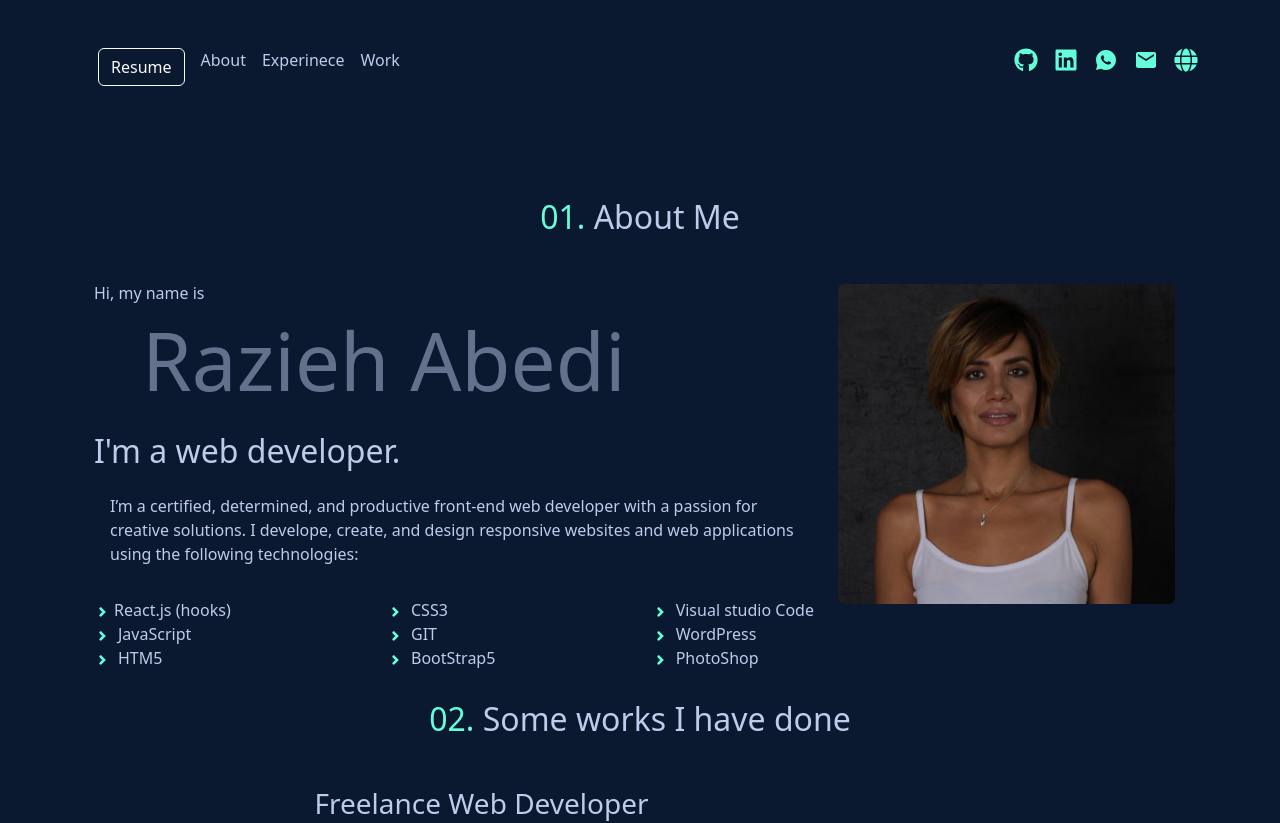
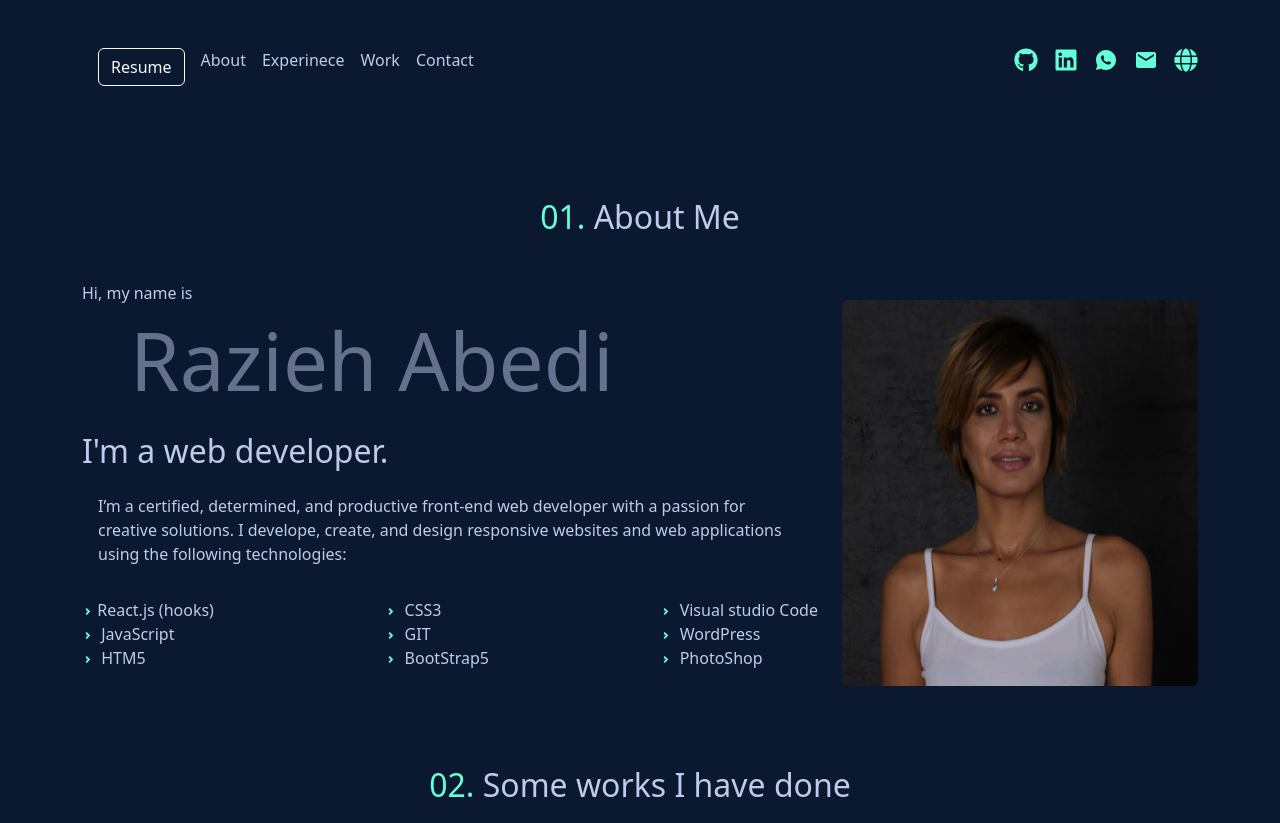
Before and after one commit to Razieh-Abedi/my-portfolio-app, a React (Create React App) app: page / in a window 1280 px wide. Shown: the top 823 px of the page. Built offline with nearby package versions, Linux system fonts and the light colour scheme.

Commit message:
made the about section responsive

```diff
--- a/src/App.css
+++ b/src/App.css
@@ -48,10 +48,9 @@ h2 {
 .number {
   color: #64ffda;
 }
-.about-col {
+/* .aboutCol {
   height: 20rem;
-  /* width: 35rem; */
-}
+} */
 
 .project {
   height: 13rem !important;
@@ -97,7 +96,7 @@ h2 {
     width: 13% !important;
   }
   .jobIcon {
-    font-size: 1rem !important;
+    font-size: 0.7rem !important;
   }
   .jobInfo {
     width: 75%;
@@ -118,7 +117,7 @@ h2 {
 .jobIcon {
   color: #64ffda;
   /* font-size: 2.7rem !important; */
-  font-size: 1rem !important;
+  font-size: 0.5rem ;
 }
 
 .companyBtn {
--- a/src/components/About.jsx
+++ b/src/components/About.jsx
@@ -3,14 +3,14 @@ import profile from "../assets/images/profile-pic.jpg";
 import { TiChevronRight } from "react-icons/ti";
 function About() {
   return (
-    <section className="py-2 py-md-5">
+    <section className="py-4 py-md-5">
       <h2 className="text-center  mb-3 mb-md-5">
         <span className="number">01. </span>
         <span>About Me</span>
       </h2>
-      <div className="container px-4">
+      <div className="container">
         <div className="row">
-          <div className="col col-12 col-md-8 about-col">
+          <div className="col col-12 col-md-8 aboutCol">
             <h6>Hi, my name is</h6>
             <h1 className="ps-5 display-1">Razieh Abedi</h1>
             <h2 className="pt-3">I'm a web developer.</h2>
@@ -76,7 +76,7 @@ function About() {
             </div>
           </div>
           <div className="col col-12 col-md-4 about-col">
-            <img src={profile} alt="Razi" className="h-100 rounded" />
+            <img src={profile} alt="Razi" className="h-100 w-100 rounded mt-3" />
           </div>
         </div>
       </div>
--- a/src/components/layout/Header.jsx
+++ b/src/components/layout/Header.jsx
@@ -40,6 +40,7 @@ function Header() {
               Experinece
             </li>
             <li className="nav-item ms-3 mt-3 mt-md-0 headerTopic">Work</li>
+            <li className="nav-item ms-3 mt-3 mt-md-0 headerTopic">Contact</li>
           </ul>
         </div>
         <div className="d-inline-flex d-md-flex justify-content-between">
@@ -61,6 +62,9 @@ function Header() {
                 Experinece
               </li>
               <li className="nav-item ms-3 mt-3 mt-md-0 headerTopic">Work</li>
+              <li className="nav-item ms-3 mt-3 mt-md-0 headerTopic">
+                Contact
+              </li>
             </ul>
           </div>
           <div className="socialIconLinks pt-4 pt-md-0">
```
